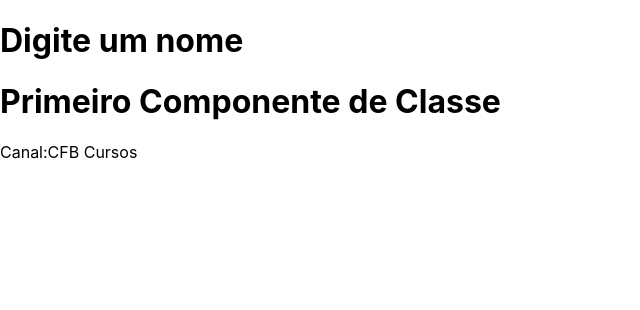
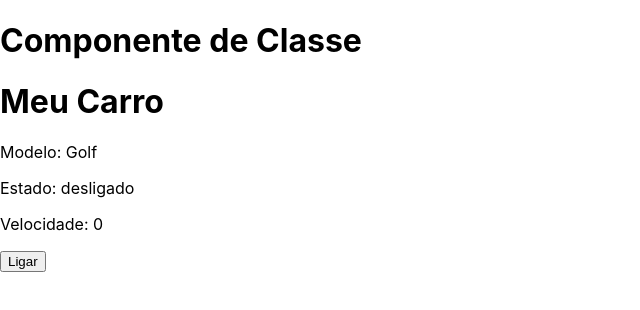
Before and after one commit to kaueOliveira/React, a React (Create React App) app: page / in a window 1280 px wide. Shown: the top 310 px of the page, without its empty margins (0-640 px from the left). Built offline with nearby package versions, Linux system fonts and the light colour scheme.

Commit message:
Estudando sobre Componentes de Classe

```diff
--- a/src/App.js
+++ b/src/App.js
@@ -1,12 +1,12 @@
-import React, { useState } from "react";
-import Classe from "./components/Classe"
+import React from "react";
+import Carro from "./components/Carro"
 
 export default function App() {
 
   return (
     <>
-     <h1>Digite um nome</h1>
-     <Classe canal="CFB Cursos"/>
+     <h1>Componente de Classe</h1>
+     <Carro canal="CFB Cursos"/>
     </>
   );
 }
--- /dev/null
+++ b/src/components/Carro.js
@@ -0,0 +1,30 @@
+import React from "react";
+
+class Carro extends React.Component {
+  constructor(props) {
+    super(props);
+    this.modelo = "Golf";
+    this.state = {
+      ligado: false,
+      velAtual: 0,
+    };
+  }
+
+  ligarDesligar() {
+    this.setState({ligado:!this.state.ligado})
+  }
+
+  render() {
+    return (
+      <div>
+        <h1>Meu Carro</h1>
+        <p>Modelo: {this.modelo}</p>
+        <p>Estado: {this.state.ligado ? "ligado" : "desligado"}</p>
+        <p>Velocidade: {this.state.velAtual}</p>
+        <button onClick={() => this.ligarDesligar()}>{this.state.ligado ? "Desligar" : "Ligar"}</button>
+      </div>
+    );
+  }
+}
+
+export default Carro;
```
